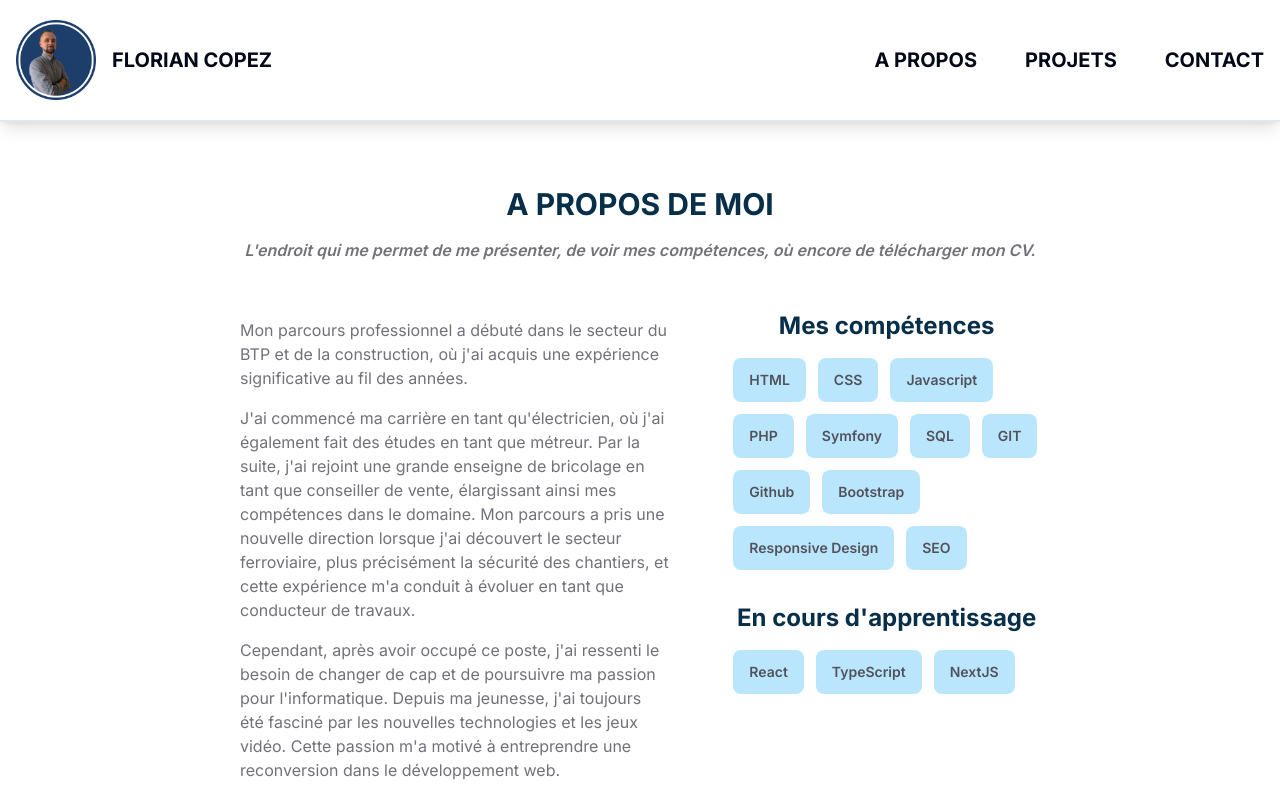
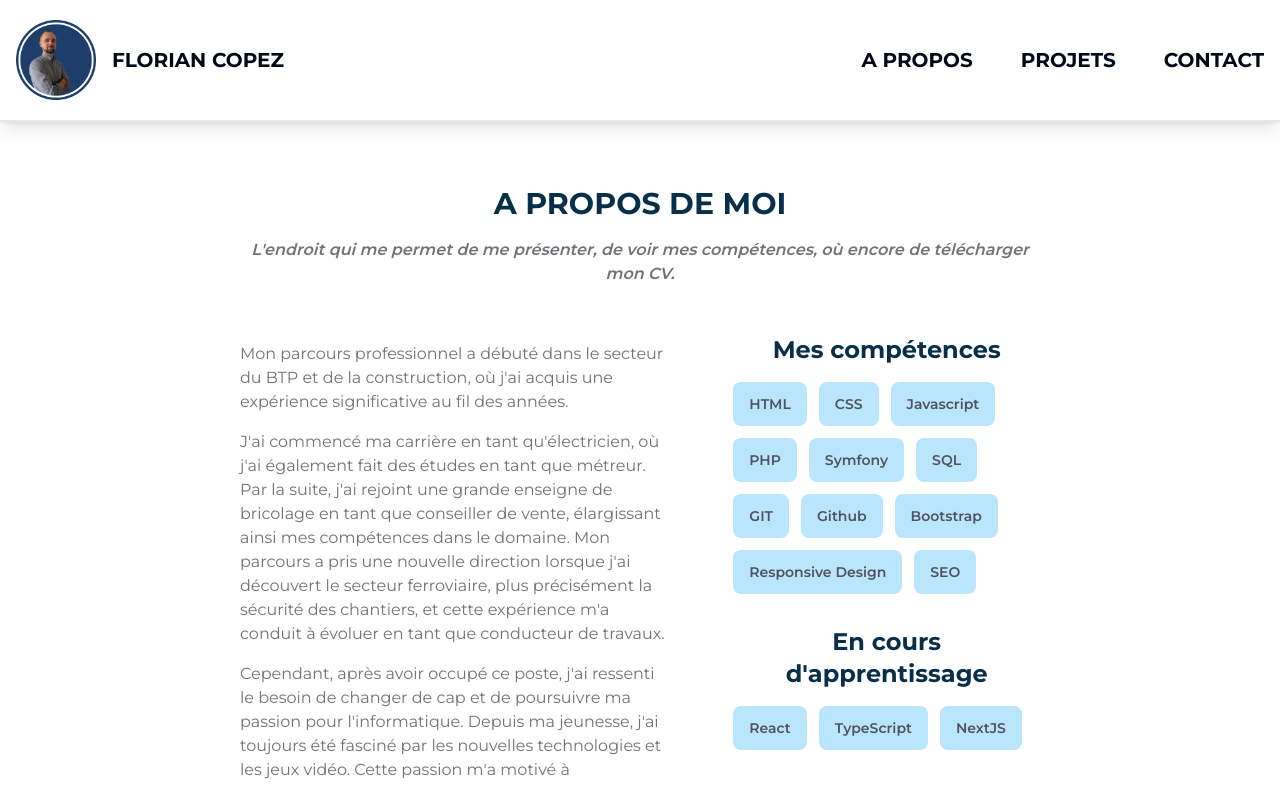
Before and after one commit to FlorianCopez/Portfolio-FlorianCopez, a Next.js app: page /about in a window 1280 px wide. Shown: the top 785 px of the page. Built offline with nearby package versions, Linux system fonts and the light colour scheme.

Commit message:
change font

```diff
--- a/app/about/page.tsx
+++ b/app/about/page.tsx
@@ -1,8 +1,3 @@
-/**
- * @fileOverview About component to display information about the developer.
- * @module About
- */
-
 "use client";
 
 import DownloadFile from "@/components/download-file";
@@ -59,7 +54,6 @@ export default function About() {
    * JSX structure for rendering the About section.
    * @returns {JSX.Element} JSX structure for the About section.
    */
-
   return (
     <>
       <section>
--- a/app/layout.tsx
+++ b/app/layout.tsx
@@ -1,11 +1,11 @@
 import type { Metadata } from "next";
-import { Inter } from "next/font/google";
+import { Inter, Montserrat } from "next/font/google";
 import "./globals.css";
 import Header from "@/components/header";
 import Footer from "@/components/footer";
 
 // Load the Inter font with the Latin subset
-const inter = Inter({ subsets: ["latin"] });
+const montserrat = Montserrat({ subsets: ["latin"] });
 
 /**
  * Metadata for the RootLayout component.
@@ -27,7 +27,7 @@ export default function RootLayout({
 }>) {
   return (
     <html lang="fr">
-      <body className={`flex flex-col min-h-screen ${inter.className}`}>
+      <body className={`flex flex-col min-h-screen ${montserrat.className}`}>
         {/* Header component */}
         <Header />
 
```
Also changed, not shown: app/globals.css (+0 -9 lines).
